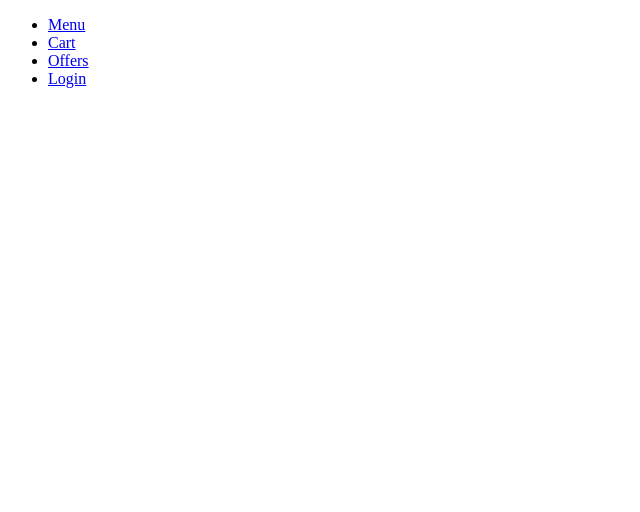
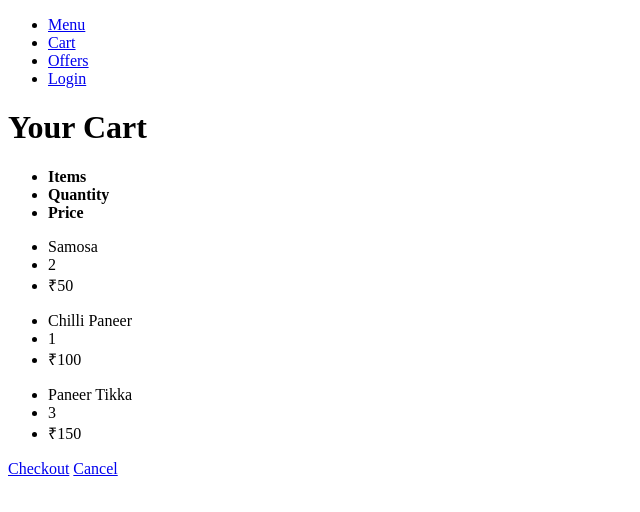
Before and after one commit to Mediwateyash/ShoppingCart, a plain HTML site: page cart.html in a window 1280 px wide. Shown: the whole page, without its empty margins (0-640 px from the left). Drawn offline with Linux system fonts and the light colour scheme.

Commit message:
cart list addded

```diff
--- a/cart.html
+++ b/cart.html
@@ -20,9 +20,37 @@
         </div>
     </div>
 </header>
+<!--  cart list iteams  -->
+<div class="page">
+    <div class="cart">
+        <h1 class="heading">Your Cart</h1>
+        <ul>
+            <li><strong>Items</strong></li>
+            <li><strong>Quantity</strong></li>
+            <li><strong>Price</strong></li>
+        </ul>
+        <ul>
+            <li>Samosa</li>
+            <li>2</li>
+            <li>₹50</li>
+        </ul>
+        <ul>
+            <li>Chilli Paneer</li>
+            <li>1</li>
+            <li>₹100</li>
+        </ul>
+        <ul>
+            <li>Paneer Tikka</li>
+            <li>3</li>
+            <li>₹150</li>
+        </ul>
 
-
-
+        <div class="buy">
+            <a class="cbutton" href="/playground/img/checkout.html">Checkout</a>
+            <a class="cbutton" href="#">Cancel</a>
+        </div>
+    </div>
+</div>
 
 </body>
 </html>
```
